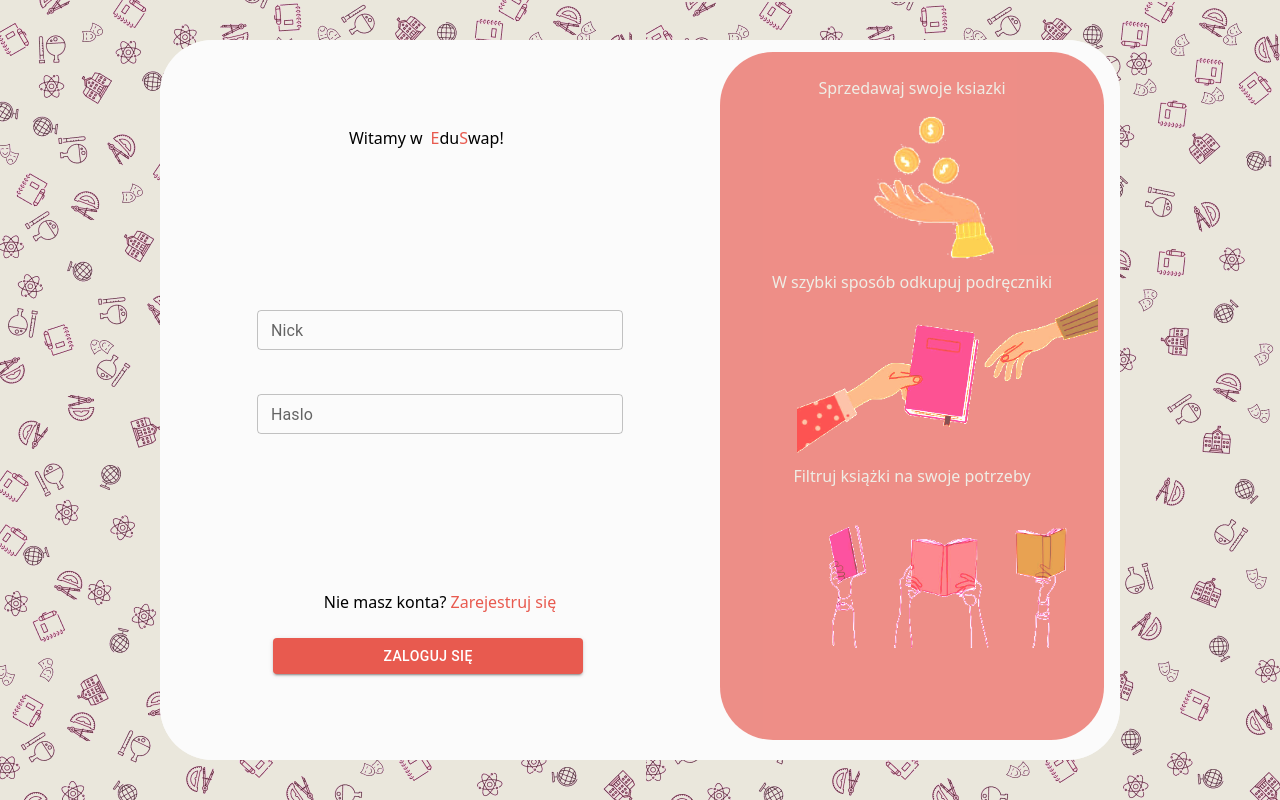
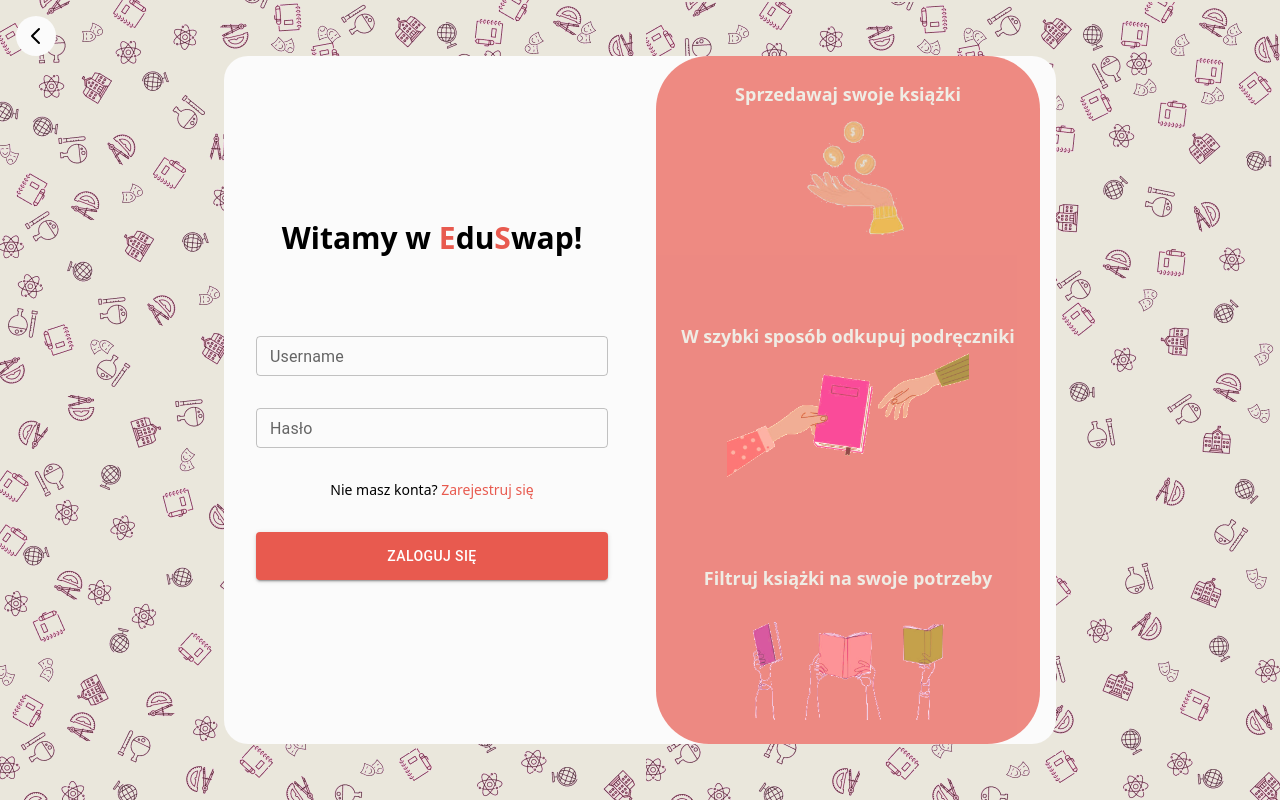
Before and after one commit to EduSwap-TextbookResell/EduSwap, a React (Vite) app in the folder frontend/: page /signup/login in a window 1280 px wide. Built offline with nearby package versions, Linux system fonts and the light colour scheme.

Commit message:
feat: Added responive design

```diff
--- a/frontend/src/Components/SignUp/Addons/Info_panel.jsx
+++ b/frontend/src/Components/SignUp/Addons/Info_panel.jsx
@@ -1,40 +1,26 @@
 import img1 from '../../../assets/Login_Registration/hand_money.png';
 import img2 from '../../../assets/Login_Registration/hand_book_hand.png';
 import img3 from '../../../assets/Login_Registration/3hands_3books.png';
+
 export default function Info_panel() {
   return (
-    <div>
-      <div className="mr-4 mt-2.5 h-[86vh] w-[30vw] rounded-[53px] bg-dark_coral text-light_background opacity-[67%]">
-        <p className="mt-3 text-center">
-          {' '}
-          <br></br>Sprzedawaj swoje ksiazki
-        </p>
-        <p className="">
-          <img
-            src={`${img1}`}
-            alt="hand_money"
-            className="ml-[30%] h-40 bg-blend-darken contrast-200"
-          ></img>
-        </p>
-        <p className="mt-2.5 text-center">
-          {' '}
-          W szybki sposób odkupuj podręczniki
-        </p>
-        <p className="">
-          <img
-            src={`${img2}`}
-            alt="hand_book_money"
-            className="ml-[20%] h-40 bg-blend-darken contrast-200"
-          ></img>
-        </p>
-        <p className="mt-2.5 text-center"> Filtruj książki na swoje potrzeby</p>
-        <p className="">
-          <img
-            src={`${img3}`}
-            alt="3hand_books"
-            className="ml-[20%] h-40 bg-blend-darken contrast-200"
-          ></img>
-        </p>
+    <div className="h-full w-full md:h-[86vh] md:w-[30vw] rounded-[53px] bg-dark_coral text-light_background p-6 flex flex-col justify-between opacity-70">
+      {/* Section 1 */}
+      <div className="text-center">
+        <p className="text-lg font-semibold">Sprzedawaj swoje książki</p>
+        <img src={img1} alt="hand_money" className="mx-auto h-32 object-contain" />
+      </div>
+
+      {/* Section 2 */}
+      <div className="text-center">
+        <p className="text-lg font-semibold">W szybki sposób odkupuj podręczniki</p>
+        <img src={img2} alt="hand_book_money" className="mx-auto h-32 object-contain" />
+      </div>
+
+      {/* Section 3 */}
+      <div className="text-center">
+        <p className="text-lg font-semibold">Filtruj książki na swoje potrzeby</p>
+        <img src={img3} alt="3hand_books" className="mx-auto h-32 object-contain" />
       </div>
     </div>
   );
--- a/frontend/src/Components/SignUp/Forms/Login_Form.jsx
+++ b/frontend/src/Components/SignUp/Forms/Login_Form.jsx
@@ -1,52 +1,55 @@
 import { useForm } from 'react-hook-form';
-import { useNavigate } from 'react-router-dom';
-import { TextField, Typography } from '@mui/material';
 import { Link } from 'react-router-dom';
-import Button from '@mui/material/Button';
+import { TextField, Typography, Button } from '@mui/material';
+
 export default function Login_Form() {
-  const { register: login, handleSubmit, formState: { errors } } = useForm();
-  const navigate = useNavigate();
+  const { register, handleSubmit, formState: { errors } } = useForm();
 
   const onSubmit = (data) => {
     console.log(data);
-    navigate('/', { state: { user: data } });
   };
 
   return (
-    <div>
-      <div className="ml-24 flex text-center">
-        Witamy w <p className="ml-2 text-dark_coral">E</p>du
-        <p className="text-dark_coral">S</p>wap!
+    <div className="flex flex-col items-center justify-center h-full p-8">
+      {/* Header */}
+      <div className="mb-12 text-3xl font-bold text-center">
+        Witamy w
+        <span className="text-dark_coral"> E</span>du
+        <span className="text-dark_coral">S</span>wap!
       </div>
-      <form onSubmit={handleSubmit(onSubmit)}>
-        <div className="m-1 mt-40">
+
+      {/* Form */}
+      <form onSubmit={handleSubmit(onSubmit)} className="w-full pt-8 max-w-md space-y-8">
+        {/* Nick Field */}
         <TextField
-            label="Nick"
+          label="Username"
           error={!!errors.nick}
           variant="outlined"
-            sx={{ width: '40ch' }}
+          fullWidth
           size="small"
-            {...login('nick', {
-              required: 'Nick jest wymagany',
+          {...register('username', {
+            required: 'Username jest wymagany',
             pattern: {
               value: /^[A-Za-z0-9_]+$/i,
-                message:
-                  'Nick może posiadać tylko literki, cyferki oraz podłogi',
+              message: 'Username może posiadać tylko literki, cyferki oraz podłogi',
             },
           })}
         />
-        </div>
-        {errors.nick && <Typography color='error' style={{ position: 'absolute'}}>{errors.nick.message}</Typography>}
-        <br />
-        <div className="m-1 mt-4">
+        {errors.nick && (
+          <Typography color="error" className="text-sm">
+            {errors.nick.message}
+          </Typography>
+        )}
+
+        {/* Password Field */}
         <TextField
-            label="Haslo"
+          label="Hasło"
           error={!!errors.password}
           variant="outlined"
           type="password"
-            sx={{ width: '40ch' }}
+          fullWidth
           size="small"
-            {...login('password', {
+          {...register('password', {
             required: 'Hasło jest wymagane',
             minLength: {
               value: 6,
@@ -54,25 +57,29 @@ export default function Login_Form() {
             },
           })}
         />
-        </div>
-        {errors.password && <Typography color='error' style={{ position: 'absolute'}}>{errors.password.message}</Typography>}
-        <br />
-        <div className="mb-6 mt-32 text-center">
+        {errors.password && (
+          <Typography color="error" className="text-sm">
+            {errors.password.message}
+          </Typography>
+        )}
+
+        {/* Signup Link */}
+        <div className="text-center text-sm mt-4">
           Nie masz konta?{' '}
-          <Link to="/signup/register" className="text-dark_coral">
-            {' '}
+          <Link to="/signup/register" className="text-dark_coral hover:underline hover:underline-offset-2 hover:decoration-light-coral">
             Zarejestruj się
           </Link>
         </div>
-        <div className="ml-5 mt-6">
+
+        {/* Submit Button */}
         <Button
           variant="contained"
           type="submit"
-            sx={{ backgroundColor: '#E85A4F', width: '39ch' }}
+          fullWidth
+          sx={{ backgroundColor: '#E85A4F', padding: '12px' }}
         >
           Zaloguj się
         </Button>
-        </div>
       </form>
     </div>
   );
--- a/frontend/src/Components/SignUp/Forms/Registration_Form.jsx
+++ b/frontend/src/Components/SignUp/Forms/Registration_Form.jsx
@@ -1,13 +1,6 @@
-//import React from 'react';
 import { useForm } from "react-hook-form";
-import { useNavigate, Link } from "react-router-dom";
-import Box from "@mui/material/Box";
-import InputLabel from "@mui/material/InputLabel";
-import MenuItem from "@mui/material/MenuItem";
-import FormControl from "@mui/material/FormControl";
-import Select from "@mui/material/Select";
-import { TextField, Typography } from "@mui/material";
-import Button from "@mui/material/Button";
+import { Link } from "react-router-dom";
+import { TextField, Typography, Button, InputLabel, MenuItem, FormControl, Select } from "@mui/material";
 
 export default function RegistrationForm() {
 	const {
@@ -20,13 +13,11 @@ export default function RegistrationForm() {
 	} = useForm();
 	const city = watch("city", "");
 	const school = watch("school", "");
-	const navigate = useNavigate();
 
 	const onSubmit = (data) => {
 		// eslint-disable-next-line no-unused-vars
 		const { confirmPassword, ...rest } = data;
 		console.log(rest);
-		navigate("/", { state: { user: data } });
 	};
 
 	const change_city = (event) => {
@@ -42,19 +33,21 @@ export default function RegistrationForm() {
 	};
 
 	return (
-		<div className="h-auto">
-			<div className="w-0 h-9"></div>
-			<div className="mb-9 ml-24 flex text-center">
-				Witamy w <p className="ml-2 text-dark_coral">E</p>du
-				<p className="text-dark_coral">S</p>wap!
+		<div className="flex flex-col items-center justify-center h-full p-8">
+			{/* Header */}
+			<div className="mb-8 text-2xl font-bold text-center">
+				Witamy w<span className="text-dark_coral"> E</span>du
+				<span className="text-dark_coral">S</span>wap!
 			</div>
-			<form onSubmit={handleSubmit(onSubmit)}>
-				<div className="m-1 mb-3">
+
+			{/* Form */}
+			<form onSubmit={handleSubmit(onSubmit)} className="w-full max-w-md space-y-6">
+				{/* Email Field */}
 				<TextField
 					label="Mail"
 					error={!!errors.email}
 					variant="outlined"
-						sx={{ width: "40ch" }}
+					fullWidth
 					size="small"
 					{...register("email", {
 						required: "Mail jest wymagany",
@@ -64,19 +57,14 @@ export default function RegistrationForm() {
 						},
 					})}
 				/>
-					{errors.email && (
-						<Typography color="error" style={{ position: "absolute" }}>
-							{errors.email.message}
-						</Typography>
-					)}
-				</div>
-				<br />
-				<div className="m-1 mb-3">
+				{errors.email && <Typography color="error">{errors.email.message}</Typography>}
+
+				{/* Nick Field */}
 				<TextField
 					label="Nick"
 					error={!!errors.nick}
 					variant="outlined"
-						sx={{ width: "40ch" }}
+					fullWidth
 					size="small"
 					{...register("nick", {
 						required: "Nick jest wymagany",
@@ -86,139 +74,88 @@ export default function RegistrationForm() {
 						},
 					})}
 				/>
-					{errors.nick && (
-						<Typography color="error" style={{ position: "absolute" }}>
-							{errors.nick.message}
-						</Typography>
-					)}
-				</div>
-				<br />
-				<div className="m-1 mb-3 mt-[-1%]">
-					<Box sx={{ Width: 300 }}>
-						<FormControl fullWidth>
-							<InputLabel id="select-label">Wybierz miasto</InputLabel>
+				{errors.nick && <Typography color="error">{errors.nick.message}</Typography>}
+
+				{/* City Selection */}
+				<FormControl fullWidth size="small">
+					<InputLabel id="city-label">Wybierz miasto</InputLabel>
 					<Select
-								labelId="select-label"
+						labelId="city-label"
 						error={!!errors.city}
-								id="simple-select"
 						value={city}
 						label="Miasto"
 						onChange={change_city}
-								sx={{
-									width: "39ch",
-									top: "-5px",
-									transform: "translate(0, 12px) scale(1)",
-								}}
-								{...register("city", {
-									required: "Wybranie miasta jest wymagane",
-								})}
-								size="small"
+						{...register("city", { required: "Wybranie miasta jest wymagane" })}
 					>
-								<MenuItem value={"city1"}>Szczecin</MenuItem>
-								<MenuItem value={"city2"}>Warszawa</MenuItem>
-								<MenuItem value={"city3"}>Kraków</MenuItem>
+						<MenuItem value="city1">Szczecin</MenuItem>
+						<MenuItem value="city2">Warszawa</MenuItem>
+						<MenuItem value="city3">Kraków</MenuItem>
 					</Select>
 				</FormControl>
-					</Box>
-				</div>
-				{errors.city && (
-					<Typography color="error" style={{ position: "absolute" }}>
-						{errors.city.message}
-					</Typography>
-				)}
-				<br />
-				<div className="m-1 mb-2 mt-[-1%]">
-					<Box sx={{ Width: 300 }}>
-						<FormControl fullWidth>
-							<InputLabel id="select-label">Wybierz szkołę</InputLabel>
+				{errors.city && <Typography color="error">{errors.city.message}</Typography>}
+
+				{/* School Selection */}
+				<FormControl fullWidth size="small">
+					<InputLabel id="school-label">Wybierz szkołę</InputLabel>
 					<Select
-								labelId="select-label"
+						labelId="school-label"
 						disabled={!city}
 						error={!!errors.school}
-								id="simple-select"
 						value={school}
 						label="Szkola"
 						onChange={change_school}
-								sx={{
-									width: "39ch",
-									top: "-5px",
-									transform: "translate(0, 12px) scale(1)",
-								}}
-								{...register("school", {
-									required: "Wybranie szkoly jest wymagane",
-								})}
-								size="small"
+						{...register("school", { required: "Wybranie szkoly jest wymagane" })}
 					>
-								<MenuItem value={"szkola1"}>Szczecińskie Collegium Depresji</MenuItem>
-								<MenuItem value={"szkola2"}>Technikum Może Elektryczne</MenuItem>
-								<MenuItem value={"szkola3"}>Chmurka Zgfburka</MenuItem>
+						<MenuItem value="szkola1">Szczecińskie Collegium Depresji</MenuItem>
+						<MenuItem value="szkola2">Technikum Może Elektryczne</MenuItem>
+						<MenuItem value="szkola3">Chmurka Zgfburka</MenuItem>
 					</Select>
 				</FormControl>
-					</Box>
-				</div>
-				{errors.school && (
-					<Typography color="error" style={{ position: "absolute" }}>
-						{errors.school.message}
-					</Typography>
-				)}
-				<br />
-				<div className="m-1 mb-3">
+				{errors.school && <Typography color="error">{errors.school.message}</Typography>}
+
+				{/* Password Field */}
 				<TextField
-						label="Haslo"
+					label="Hasło"
 					error={!!errors.password}
 					variant="outlined"
 					type="password"
-						sx={{ width: "40ch" }}
+					fullWidth
 					size="small"
 					{...register("password", {
 						required: "Hasło jest wymagane",
-							minLength: {
-								value: 6,
-								message: "Hasło musi posiadać min. 6 znaków",
-							},
+						minLength: { value: 6, message: "Hasło musi posiadać min. 6 znaków" },
 					})}
 				/>
-					{errors.password && (
-						<Typography color="error" style={{ position: "absolute" }}>
-							{errors.password.message}
-						</Typography>
-					)}
-				</div>
-				<br />
-				<div className="m-1 mb-3">
+				{errors.password && <Typography color="error">{errors.password.message}</Typography>}
+
+				{/* Confirm Password Field */}
 				<TextField
 					label="Powtorz haslo"
 					error={!!errors.confirmPassword}
 					variant="outlined"
 					type="password"
-						sx={{ width: "40ch" }}
+					fullWidth
 					size="small"
 					{...register("confirmPassword", {
 						required: "Powtórzenie hasła jest wymagane",
-							validate: (value, data) => value === data.password || "Hasła się nie zgadzają",
+						validate: (value) => value === watch("password") || "Hasła się nie zgadzają",
 					})}
 				/>
-					{errors.confirmPassword && (
-						<Typography color="error" style={{ position: "absolute" }}>
-							{errors.confirmPassword.message}
-						</Typography>
-					)}
-				</div>
-				<br />
-				<div className="mb-6 text-center">
+				{errors.confirmPassword && <Typography color="error">{errors.confirmPassword.message}</Typography>}
+
+				{/* Login Link */}
+				<div className="text-center text-sm">
 					Masz już konto?{" "}
-					<Link to="/signup/login" className="text-dark_coral">
-						{" "}
+					<Link to="/signup/login" className="text-dark_coral hover:underline hover:underline-offset-2 hover:decoration-light-coral">
 						Zaloguj się
 					</Link>
 				</div>
-				<div className="ml-5 mt-2">
-					<Button variant="contained" type="submit" sx={{ backgroundColor: "#E85A4F", width: "39ch" }}>
+
+				{/* Submit Button */}
+				<Button variant="contained" type="submit" fullWidth sx={{ backgroundColor: "#E85A4F", padding: "12px" }}>
 					Zarejestruj się
 				</Button>
-				</div>
 			</form>
-			<div className="w-0 h-9"></div>
 		</div>
 	);
 }
--- a/frontend/src/Components/SignUp/SignUp.jsx
+++ b/frontend/src/Components/SignUp/SignUp.jsx
@@ -1,24 +1,39 @@
-import { useParams } from 'react-router-dom';
-import Registration_Form from './Forms/Registration_Form.jsx';
-import Login_Form from './Forms/Login_Form.jsx';
-import background_img from '../../assets/Main/background.png';
-import Info_panel from './Addons/Info_panel.jsx';
+import { useParams, Link } from "react-router-dom";
+import Registration_Form from "./Forms/Registration_Form.jsx";
+import Login_Form from "./Forms/Login_Form.jsx";
+import background_img from "../../assets/Main/background.png";
+import Info_panel from "./Addons/Info_panel.jsx";
 
 export default function SignUp() {
 	const { action } = useParams();
-
-  const isLogin = action === 'login'; // http://localhost:3000/signup/login => isLogin = true | http://localhost:3000/signup/register => isLogin = false
+	const isLogin = action === "login"; // Determines whether to show the login or registration form
 
 	return (
 		<div
-      className="flex min-h-screen items-center justify-center bg-light_background bg-blend-darken"
+			className="flex h-screen items-center justify-center bg-light_background bg-blend-darken"
 			style={{ backgroundImage: `url(${background_img})` }}
 		>
-      <div className="login_main_area flex h-[90vh] w-[75vw] items-center justify-center rounded-[53px] bg-light_very_gray">
-        <div className="login_main_area flex h-[90vh] w-[75vw] rounded-[53px] bg-light_very_gray">
-          <div className="flex flex-1 items-center justify-center">
-            {isLogin ? <Login_Form /> : <Registration_Form />}
-          </div>
+			<Link
+				to="/"
+				className="absolute left-4 top-4 bg-light_very_gray p-2 rounded-full active:bg-light_gray transition duration-300 ease-in-out hover:shadow-[0_0_15px_5px] hover:shadow-light_coral"
+			>
+				<svg
+					xmlns="http://www.w3.org/2000/svg"
+					fill="none"
+					viewBox="0 0 24 24"
+					stroke="currentColor"
+					className="w-6 h-6 text-white transition duration-300 ease-in-out hover:text-light_coral"
+				>
+					<path strokeLinecap="round" strokeLinejoin="round" strokeWidth={2} d="M15 19l-7-7 7-7" />
+				</svg>
+			</Link>
+
+			<div className="login_main_area flex flex-col lg:flex-row max-h-[90vh] sm:w-[65vw] w-[90vw] max-w-[1200px] rounded-3xl bg-light_very_gray overflow-hidden">
+				{/* Main Form Area */}
+				<div className="flex-1 flex items-center justify-center overflow-y-auto">{isLogin ? <Login_Form /> : <Registration_Form />}</div>
+
+				{/* Info Panel: Hidden on small screens */}
+				<div className="hidden lg:flex flex-1 items-center justify-center overflow-hidden">
 					<Info_panel />
 				</div>
 			</div>
```
Also changed, not shown: frontend/src/Components/Home/Home.jsx (+8 -3 lines), frontend/src/Components/Home/Navbar.jsx (+16 -7 lines). Lines whose indentation alone changed are shown as unchanged.
